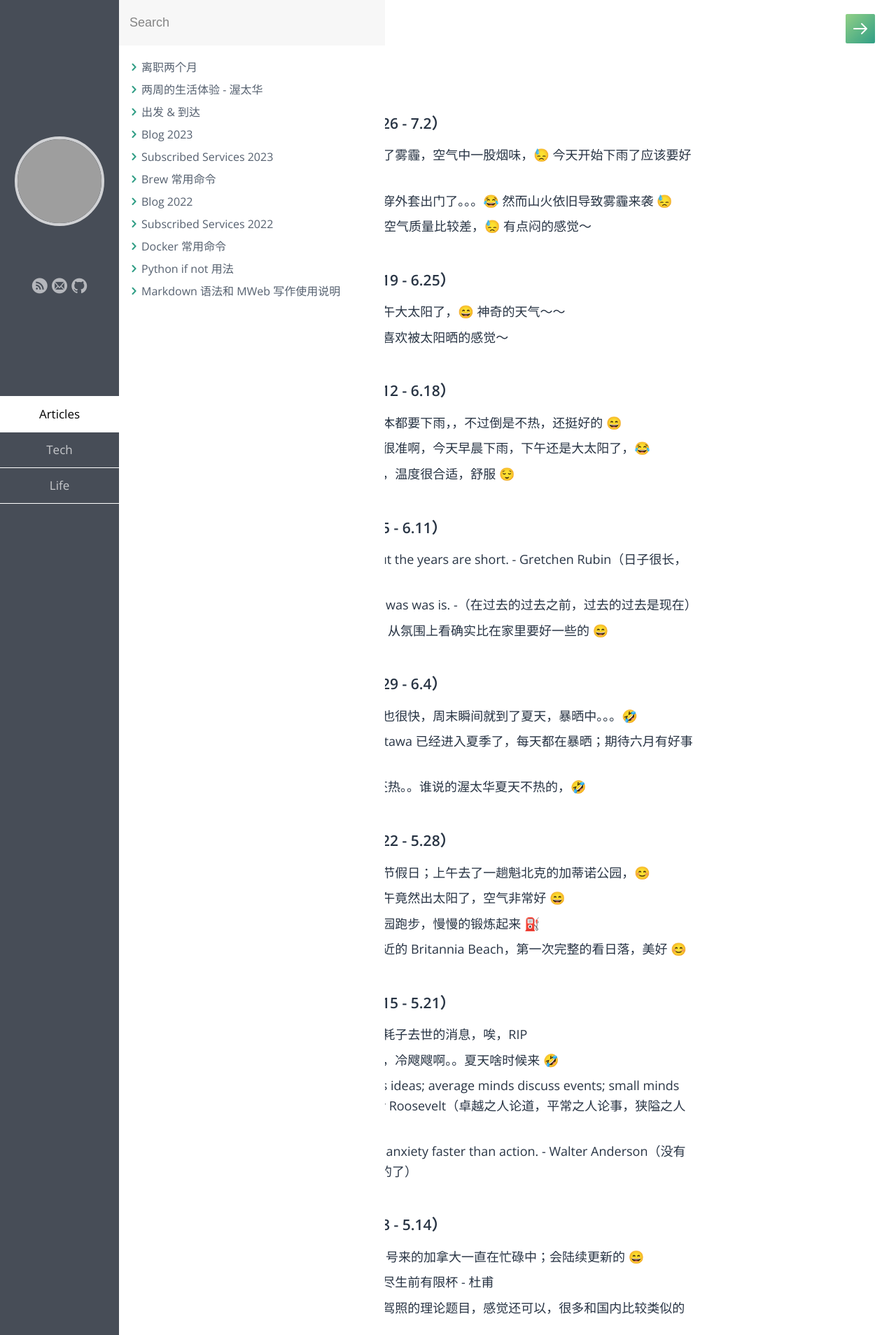
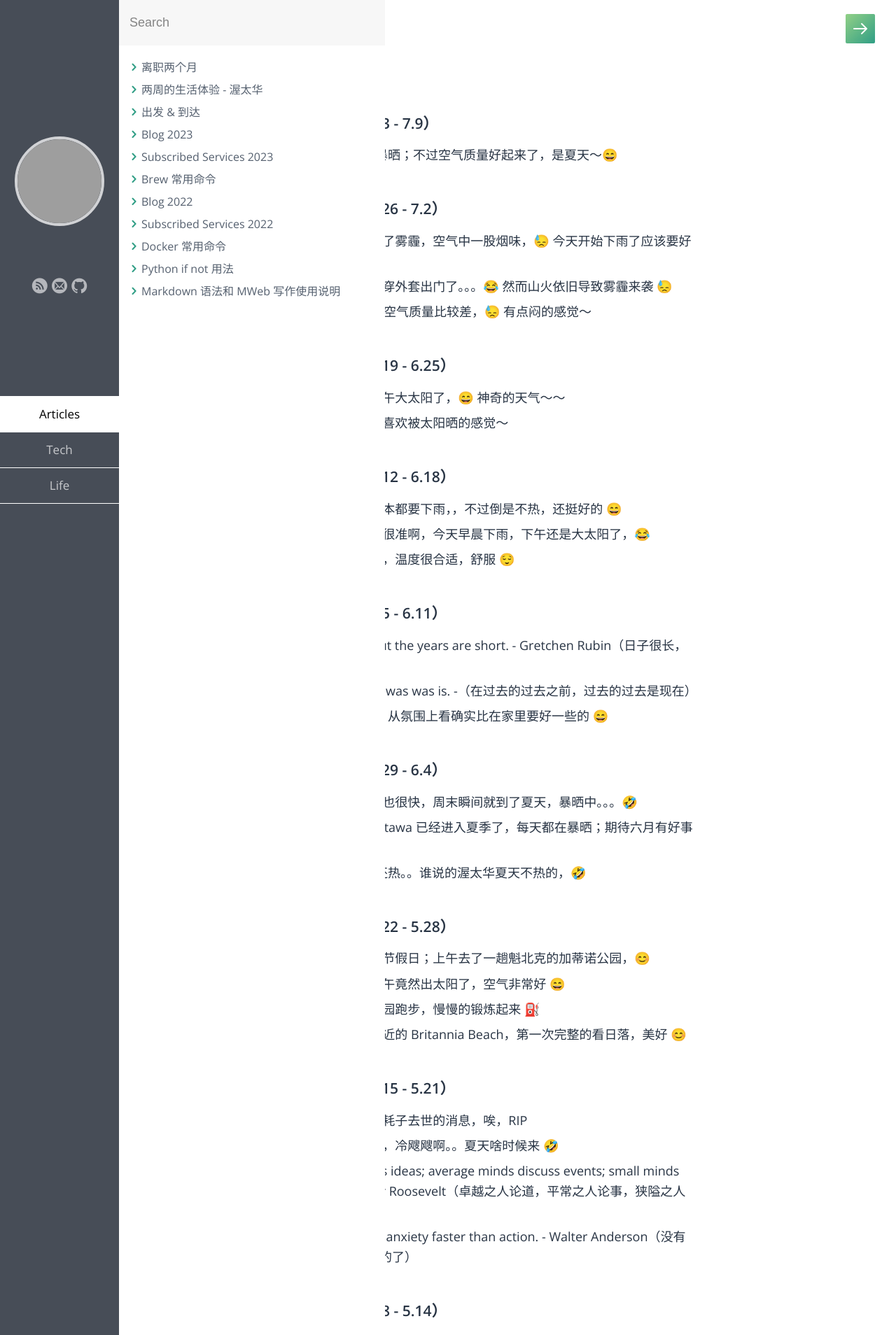
Before and after one commit to samxupeiran/samxupeiran.github.io, a Jekyll site: the page built from _posts/life/2023-01-03-my-blog.md, in a window 1280 px wide. Shown: the top 1908 px of the page at 70% size. Built offline with Jekyll 4.4.1, drawn with Linux system fonts in a browser that asks for light colours; some web fonts are replaced; grey boxes are pictures that could not be loaded.

Commit message:
feat: add weekly blog 7.5

```diff
--- a/_posts/life/2023-01-03-my-blog.md
+++ b/_posts/life/2023-01-03-my-blog.md
@@ -5,6 +5,9 @@ category: Life
 tags: Blog
 ---
 
+
+- ### 2023 年 7 月 第 1 周（7.3 - 7.9）
+     - 7.5 这周一直在高温了，暴晒；不过空气质量好起来了，是夏天～😄
 
 - ### 2023 年 6 月 第 5 周（6.26 - 7.2）
      - 6.26 这几天又是山火引起了雾霾，空气中一股烟味，😓 今天开始下雨了应该要好很多了～
```
